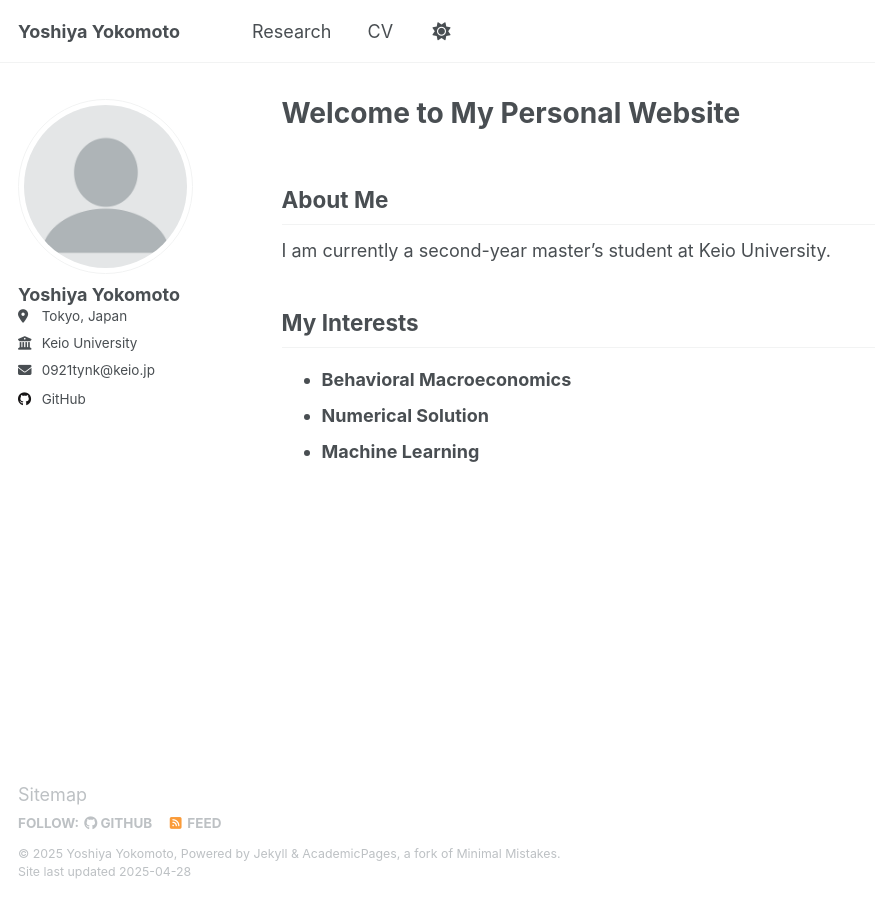
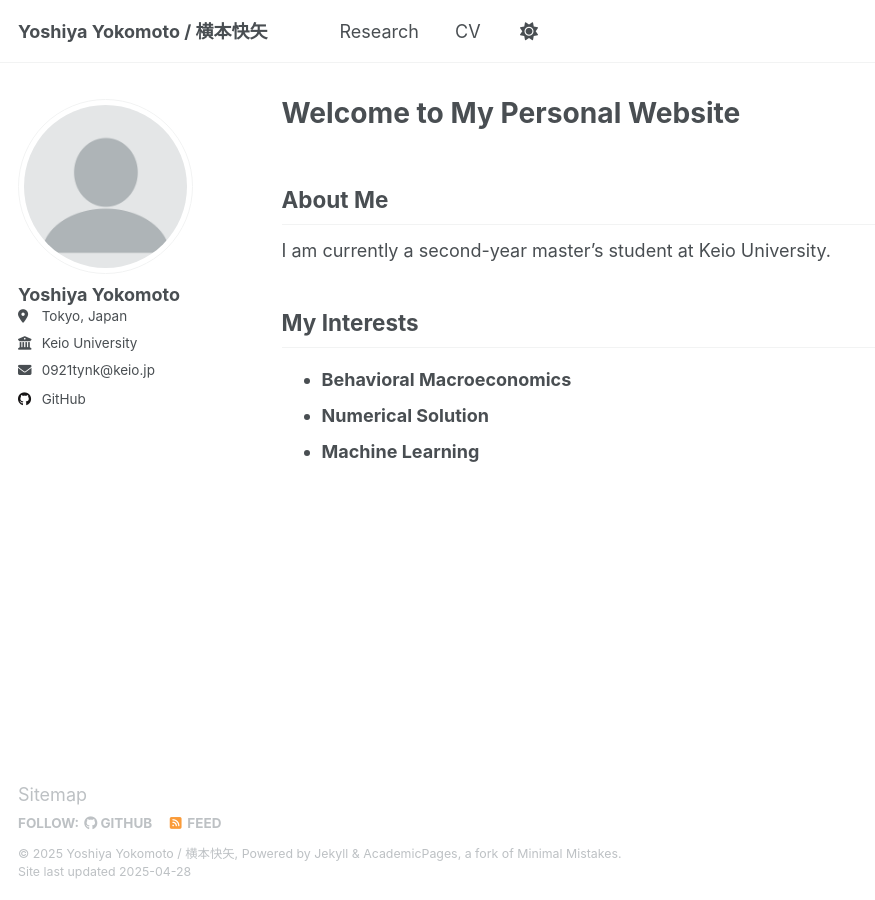
Before and after one commit to YYoshiya/YYoshiya.github.io, a Jekyll site: the page built from _pages/about.md, in a window 1280 px wide. Shown: the whole page, without its empty margins (0-875 px from the left). Built offline with Jekyll 4.4.1, drawn with Linux system fonts in a browser that asks for light colours.

Commit message:
Update site title and description to include Japanese name

```diff
--- a/_config.yml
+++ b/_config.yml
@@ -9,10 +9,10 @@
 # Basic Site Settings
 locale                   : "en-US"
 site_theme               : "default"
-title                    : "Yoshiya Yokomoto"
+title                    : "Yoshiya Yokomoto / 横本快矢"
 title_separator          : "-"
-name                     : "Yoshiya Yokomoto"
-description              : "Personal website of Yoshiya Yokomoto."
+name                     : "Yoshiya Yokomoto / 横本快矢"
+description              : "Personal website of Yoshiya Yokomoto(横本快矢)."
 url                      : "https://YoshiyaYokomoto.github.io" # the base hostname & protocol for your site e.g. "https://[your GitHub username].github.io"
 baseurl                  : "" # the subpath of your site, e.g. "/blog"
 repository               : "YoshiyaYokomoto/YoshiyaYokomoto.github.io"
```
